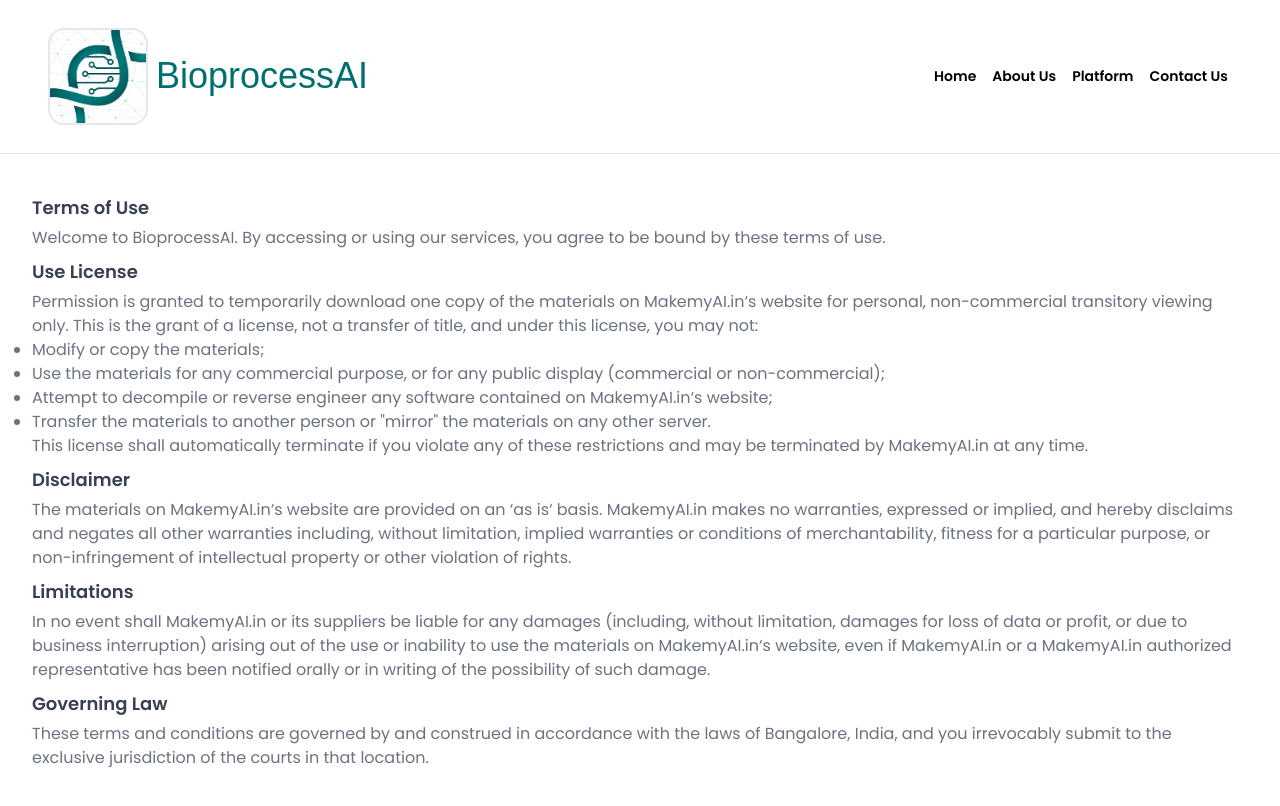
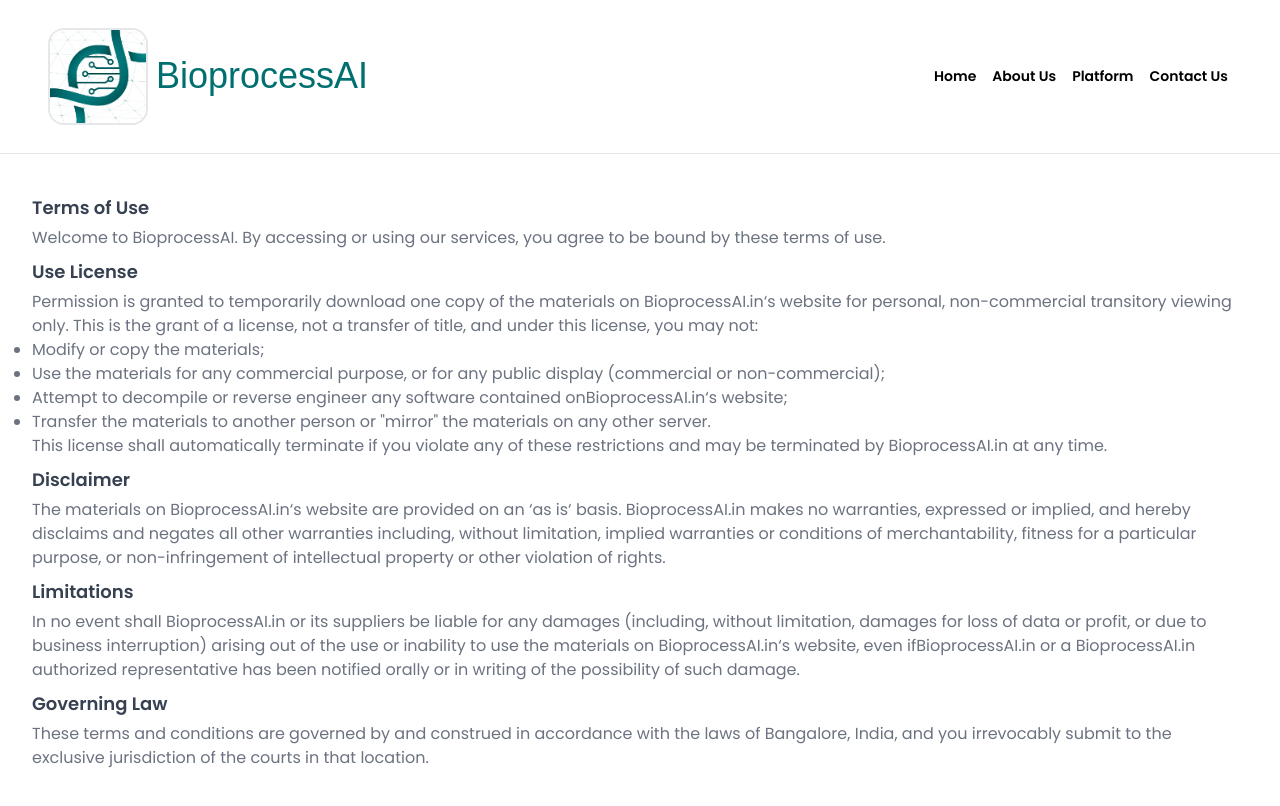
Before and after one commit to akshay-zee93/bioprocessAI, a Next.js app: page /terms in a window 1280 px wide. Shown: the top 806 px of the page. Built offline with nearby package versions, Linux system fonts and the light colour scheme; a web font is replaced by a local one.

Commit message:
app name configured

```diff
--- a/app/(withoutlayout)/privacy/page.jsx
+++ b/app/(withoutlayout)/privacy/page.jsx
@@ -1,11 +1,13 @@
+import config from "../../../config.json";
+
 const PrivacyPolicy = () => {
   return (
     <ul className="bg-white h-screen  p-8 text-black">
       <li className=" flex flex-col pt-2 gap-1">
         <h1 className="text-xl pb-2">Privacy Policy</h1>
         <p className=" font-normal text-gray-500 ">
-          Welcome to BioprocessAI. This privacy policy outlines how we handle
-          your personal information.
+          Welcome to {config.appName}. This privacy policy outlines how we
+          handle your personal information.
         </p>
       </li>
       <li className=" flex flex-col pt-2 gap-1">
--- a/app/(withoutlayout)/terms/page.jsx
+++ b/app/(withoutlayout)/terms/page.jsx
@@ -1,4 +1,4 @@
-import Header from "../../Component/Header";
+import config from "../../../config.json";
 
 const TermsOfUse = () => {
   return (
@@ -6,17 +6,17 @@ const TermsOfUse = () => {
       <li className=" flex flex-col pt-2 gap-1">
         <h1 className=" font-semibold text-lg text-gray-700 ">Terms of Use</h1>
         <p className=" font-normal text-gray-500 ">
-          Welcome to BioprocessAI. By accessing or using our services, you agree
-          to be bound by these terms of use.
+          Welcome to {config.appName}. By accessing or using our services, you
+          agree to be bound by these terms of use.
         </p>
       </li>
       <li className=" flex flex-col pt-2 gap-1">
         <h1 className=" font-semibold text-lg text-gray-700 ">Use License</h1>
         <p className=" font-normal text-gray-500 ">
           Permission is granted to temporarily download one copy of the
-          materials on MakemyAI.in&lsquo;s website for personal, non-commercial
-          transitory viewing only. This is the grant of a license, not a
-          transfer of title, and under this license, you may not:
+          materials on {config.appName}.in&lsquo;s website for personal,
+          non-commercial transitory viewing only. This is the grant of a
+          license, not a transfer of title, and under this license, you may not:
           <ul className=" list-disc ">
             <li className="">Modify or copy the materials;</li>
             <li>
@@ -25,7 +25,7 @@ const TermsOfUse = () => {
             </li>
             <li>
               Attempt to decompile or reverse engineer any software contained on
-              MakemyAI.in&lsquo;s website;
+              {config.appName}.in&lsquo;s website;
             </li>
             <li>
               Transfer the materials to another person or &quot;mirror&quot; the
@@ -33,29 +33,32 @@ const TermsOfUse = () => {
             </li>
           </ul>
           This license shall automatically terminate if you violate any of these
-          restrictions and may be terminated by MakemyAI.in at any time.
+          restrictions and may be terminated by {config.appName}.in at any time.
         </p>
       </li>
       <li className=" flex flex-col pt-2 gap-1">
         <h1 className=" font-semibold text-lg text-gray-700 ">Disclaimer</h1>
         <p className=" font-normal text-gray-500 ">
-          The materials on MakemyAI.in&lsquo;s website are provided on an
-          &lsquo;as is&lsquo; basis. MakemyAI.in makes no warranties, expressed
-          or implied, and hereby disclaims and negates all other warranties
-          including, without limitation, implied warranties or conditions of
-          merchantability, fitness for a particular purpose, or non-infringement
-          of intellectual property or other violation of rights.
+          The materials on {config.appName}.in&lsquo;s website are provided on
+          an &lsquo;as is&lsquo; basis. {config.appName}.in makes no warranties,
+          expressed or implied, and hereby disclaims and negates all other
+          warranties including, without limitation, implied warranties or
+          conditions of merchantability, fitness for a particular purpose, or
+          non-infringement of intellectual property or other violation of
+          rights.
         </p>
       </li>
       <li className=" flex flex-col pt-2 gap-1">
         <h1 className=" font-semibold text-lg text-gray-700 "> Limitations</h1>
         <p className=" font-normal text-gray-500 ">
-          In no event shall MakemyAI.in or its suppliers be liable for any
-          damages (including, without limitation, damages for loss of data or
-          profit, or due to business interruption) arising out of the use or
-          inability to use the materials on MakemyAI.in&lsquo;s website, even if
-          MakemyAI.in or a MakemyAI.in authorized representative has been
-          notified orally or in writing of the possibility of such damage.
+          In no event shall {config.appName}.in or its suppliers be liable for
+          any damages (including, without limitation, damages for loss of data
+          or profit, or due to business interruption) arising out of the use or
+          inability to use the materials on {config.appName}.in&lsquo;s website,
+          even if
+          {config.appName}.in or a {config.appName}.in authorized representative
+          has been notified orally or in writing of the possibility of such
+          damage.
         </p>
       </li>
       <li className=" flex flex-col pt-2 gap-1">
--- a/app/Component/ProductFeatures.jsx
+++ b/app/Component/ProductFeatures.jsx
@@ -1,13 +1,14 @@
 import Image from "next/image";
 import VideoImg from "../../public/Videodemo.svg";
 import Link from "next/link";
+import config from "../../config.json";
 
 const ProductFeatures = () => {
   return (
     <article className=" w-full  bg-white pt-12 lg:pt-24 ">
       <header className=" flex flex-col gap-2 items-center ">
         <h1 className="  text-black font-bold text-center text-2xl lg:text-5xl">
-          Unleash the Power of BioprocessAI
+          Unleash the Power of {config.appName}
         </h1>
         <h3 className=" text-neutral-500   font-normal text-lg lg:text-3xl">
           Any Modality, Any Scale, Powered by AI
```
